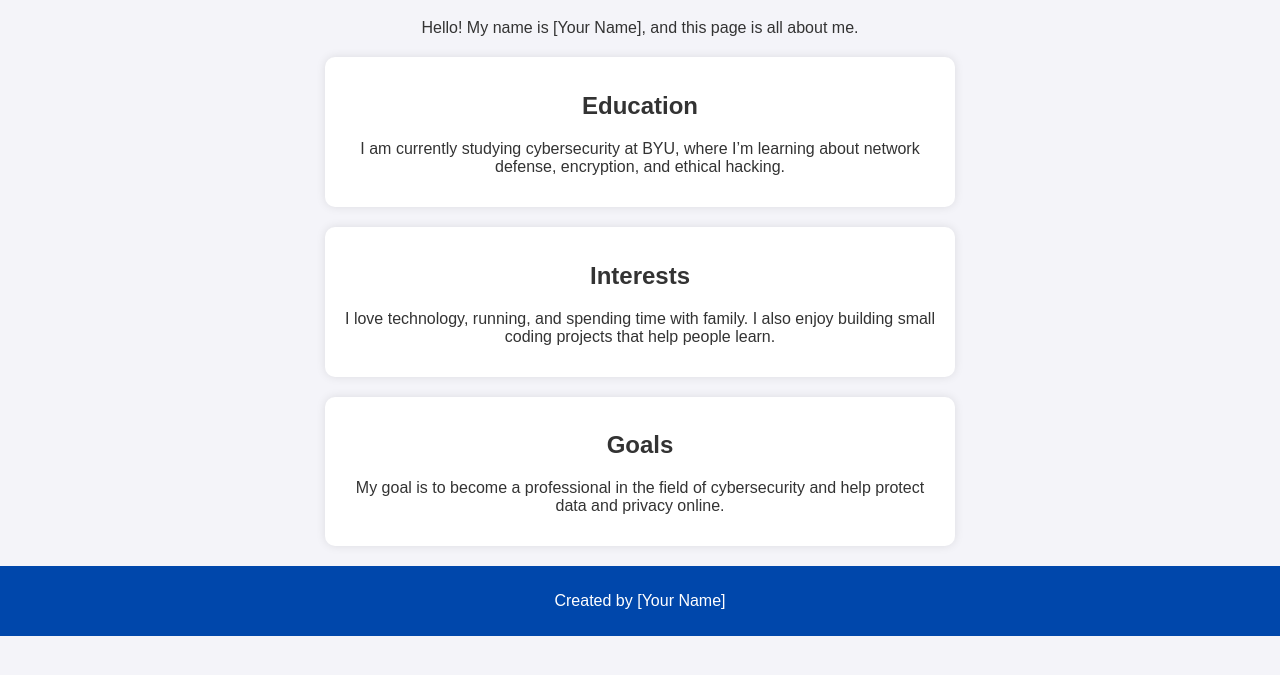
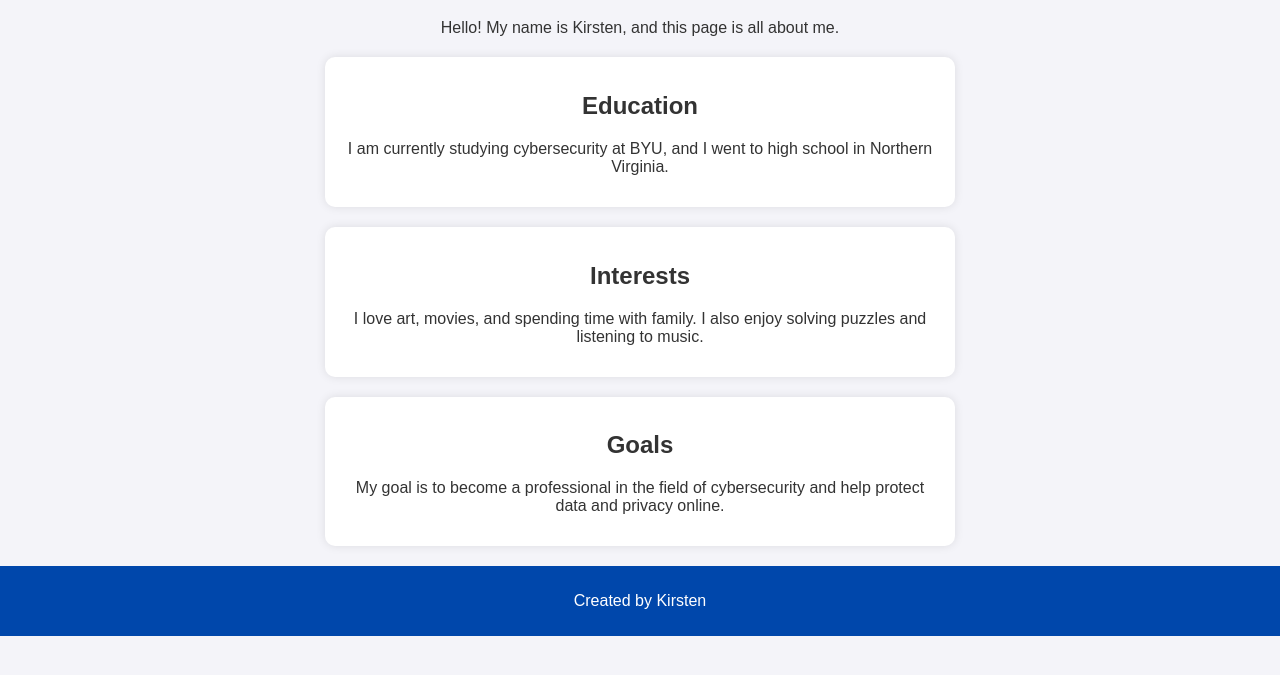
Before and after one commit to kirstenlmosley17/about-me-page, a plain HTML site: page index.html in a window 1280 px wide. Shown: the part 61-736 px from the top of the page. Drawn offline with Linux system fonts and the light colour scheme.

Commit message:
index.html

```diff
--- a/index.html
+++ b/index.html
@@ -2,24 +2,24 @@
 <html lang="en">
   <head>
     <meta charset="UTF-8">
-    <title>About Me - [Your Name]</title>
+    <title>About Me - Kirsten</title>
     <link rel="stylesheet" href="style.css">
   </head>
 
   <body>
    <header>
       <h1>About Me</h1>
-      <p>Hello! My name is [Your Name], and this page is all about me.</p>
+      <p>Hello! My name is Kirsten, and this page is all about me.</p>
     </header>
 
     <section>
       <h2>Education</h2>
-      <p>I am currently studying cybersecurity at BYU, where I’m learning about network defense, encryption, and ethical hacking.</p>
+      <p>I am currently studying cybersecurity at BYU, and I went to high school in Northern Virginia.</p>
     </section>
 
     <section>
       <h2>Interests</h2>
-      <p>I love technology, running, and spending time with family. I also enjoy building small coding projects that help people learn.</p>
+      <p>I love art, movies, and spending time with family. I also enjoy solving puzzles and listening to music.</p>
     </section>
 
     <section>
@@ -28,7 +28,7 @@
     </section>
 
     <footer>
-      <p>Created by [Your Name]</p>
+      <p>Created by Kirsten</p>
     </footer>
   </body>
 </html>
```
